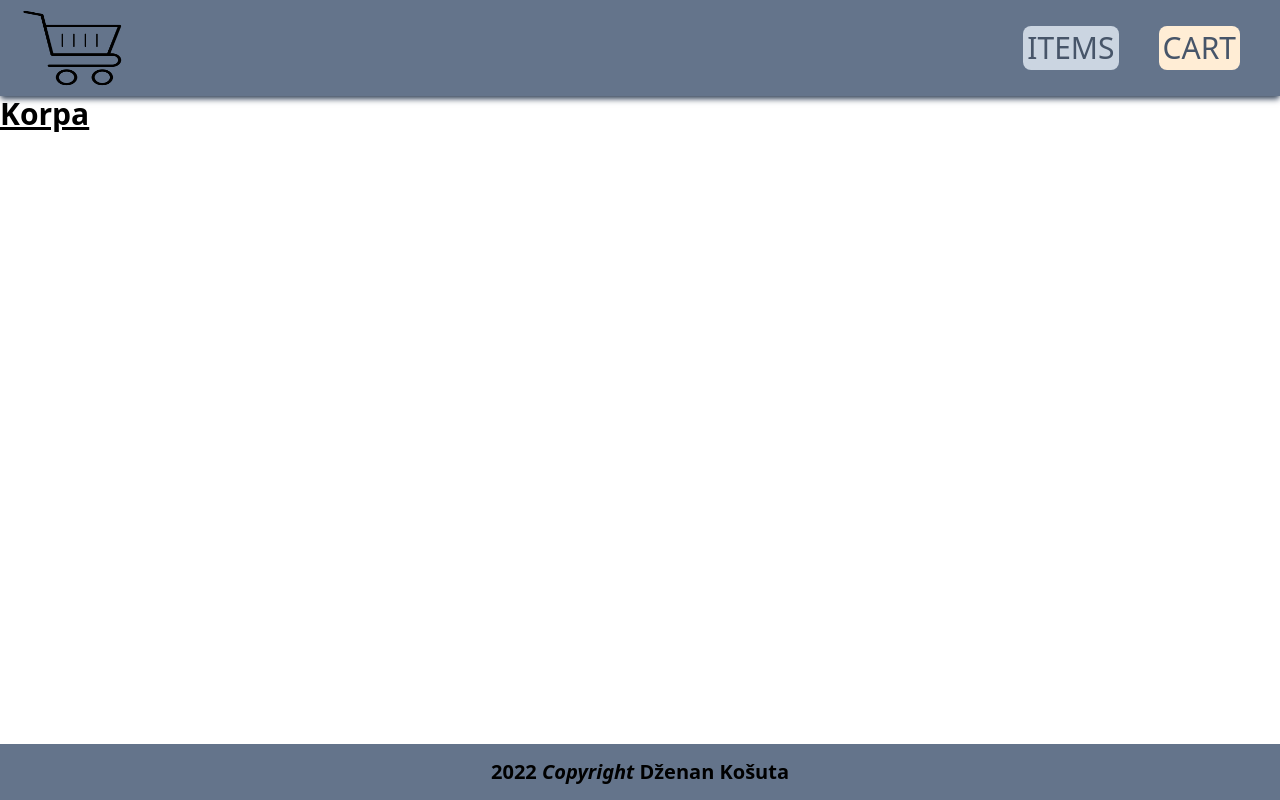
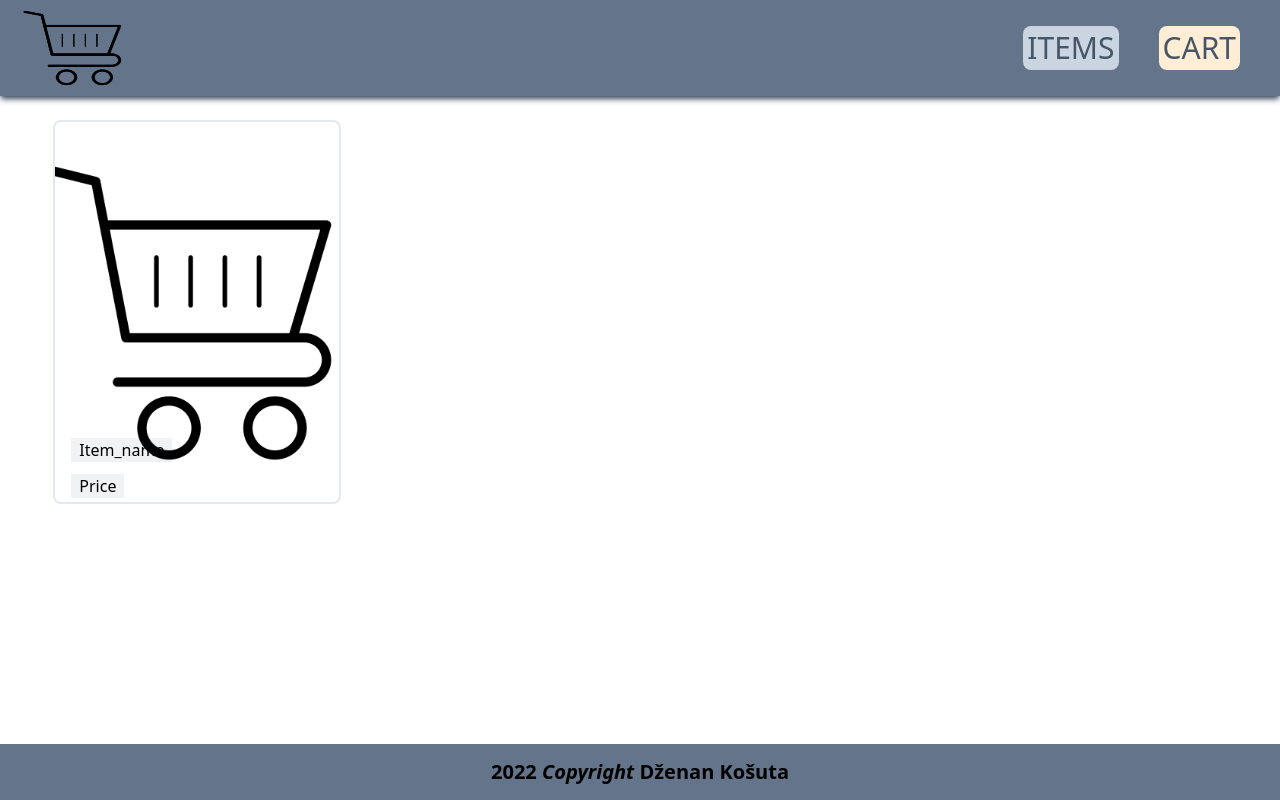
Before and after one commit to dzenankosuta/shopping-cart-app, a React (Create React App) app: page /cart in a window 1280 px wide. Built offline with nearby package versions, Linux system fonts and the light colour scheme.

Commit message:
Adding one cart

```diff
--- a/src/App.js
+++ b/src/App.js
@@ -15,7 +15,7 @@ function App() {
   return (
     <>
       <div className="App">
-        <header className="w-full h-24 bg-slate-500 flex justify-end items-center gap-10 sticky top-0 shadow-md shadow-slate-600">
+        <header className="w-full h-24 bg-slate-500 flex justify-end items-center gap-10 sticky top-0 z-50 shadow-md shadow-slate-600">
           <NavLink to="/">
             <img
               src={require("./images/logo.png")}
@@ -38,12 +38,14 @@ function App() {
             CART
           </NavLink>
         </header>
-        <Routes>
-          <Route path="/" element={<HomePage />}></Route>
-          <Route path="/items" element={<ItemsPage />}></Route>
-          <Route path="/cart" element={<CartPage />}></Route>
-        </Routes>
-        <footer className="w-full h-14 bg-slate-500 text-xl font-bold cursor-pointer flex justify-center items-center gap-10 fixed bottom-0 ">
+        <main className="mt-6 mb-20 z-10">
+          <Routes>
+            <Route path="/" element={<HomePage />}></Route>
+            <Route path="/items" element={<ItemsPage />}></Route>
+            <Route path="/cart" element={<CartPage />}></Route>
+          </Routes>
+        </main>
+        <footer className="w-full h-14 bg-slate-500 text-xl font-bold cursor-pointer flex justify-center items-center gap-10 fixed bottom-0 z-50">
           <h4>
             2022 <em>Copyright</em> Dženan Košuta
           </h4>
--- a/src/components/pages/CartPage/CartPage.js
+++ b/src/components/pages/CartPage/CartPage.js
@@ -1,7 +1,25 @@
 import React from "react";
 
 const CartPage = () => {
-  return <h1 className="text-3xl font-bold underline">Korpa</h1>;
+  return (
+    <>
+      <div className="m-auto w-11/12 grid grid-cols-4 gap-4">
+        <div className="w-72 h-96 border-solid border-2 border-slate-200 relative rounded-lg">
+          <img
+            src={require(`../../../images/logo.png`)}
+            alt="cart_image"
+            className="w-full h-full absolute top-0 z-10 object-cover"
+          />
+          <p className="absolute bottom-10 left-4 z-20 px-2 bg-slate-800/[.06]">
+            Item_name
+          </p>
+          <p className="absolute bottom-1 left-4 z-20 px-2 bg-slate-800/[.06]">
+            Price
+          </p>
+        </div>
+      </div>
+    </>
+  );
 };
 
 export default CartPage;
```
